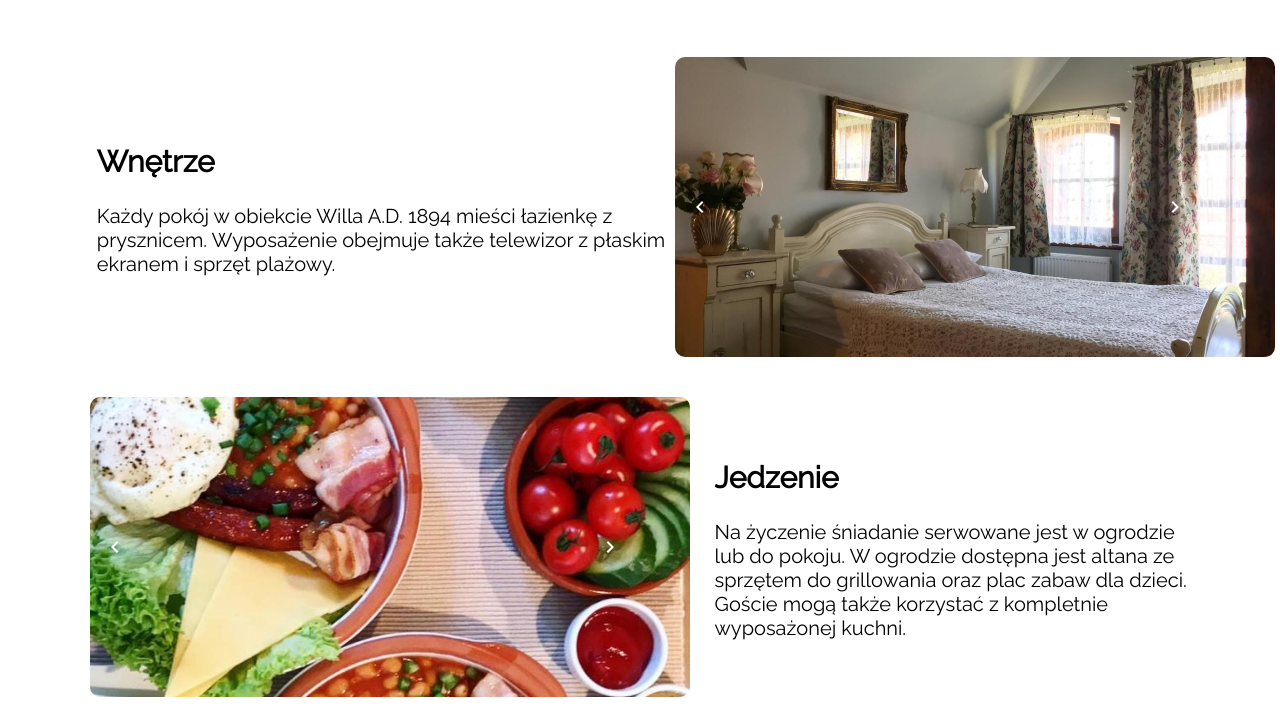
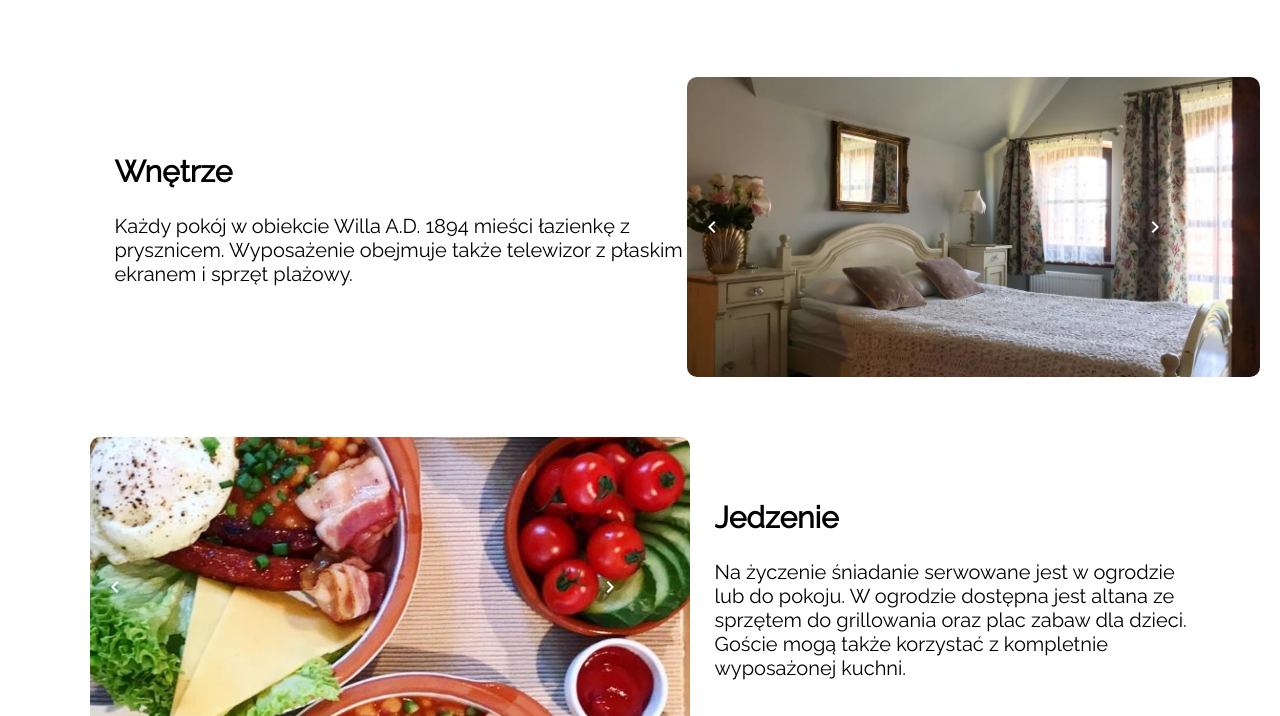
Before and after one commit to pepsiook/pepsiook.github.io, a plain HTML site: page index.html in a window 1280 px wide. Shown: the part 1178-1894 px from the top of the page. Drawn offline with nearby package versions, Linux system fonts and the light colour scheme; a web font is replaced by a local one.

Commit message:
Update style.css

```diff
--- a/style.css
+++ b/style.css
@@ -202,9 +202,11 @@ nav a:hover {
 /* wnetrze */
 .wnetrze {
     display: flex;
+    flex-wrap: wrap; /* Pozwala na zawijanie elementów */
     justify-content: space-between;
     align-items: center;
     margin: 40px 0;
+    padding: 20px; /* Dodaj padding dla lepszego wyglądu na mniejszych ekranach */
 }
 
 .text-wnetrze {
@@ -213,21 +215,23 @@ nav a:hover {
     flex: 1;
     padding-left: 20px;
     margin-left: 6%;
+    max-width: 600px; /* Maksymalna szerokość tekstu */
+    margin-bottom: 20px; /* Dodaj margines dolny na mniejszych ekranach */
 }
 
 .wnetrze-zdjecia {
     flex: 1;
     position: relative;
     display: grid;
+    grid-template-columns: 1fr; /* Ustawienie pojedynczej kolumny dla zdjęć */
     gap: 10px;
 }
 
-.wnetrze-opis{
+.wnetrze-opis {
     position: relative;
     height: 300px;
-    width: 600px;
-    margin-right: 5px;
-    overflow: hidden; /* Ukrywa powiększone części zdjęcia */
+    width: 100%; /* Zmień szerokość na 100%, aby dostosowywała się do rodzica */
+    overflow: hidden;
 }
 
 /* jedzenie */
@@ -236,6 +240,7 @@ nav a:hover {
     align-items: center;
     margin: 40px 0;
 }
+
 
 .text-jedzenie {
     font-family: 'Raleway';
```
